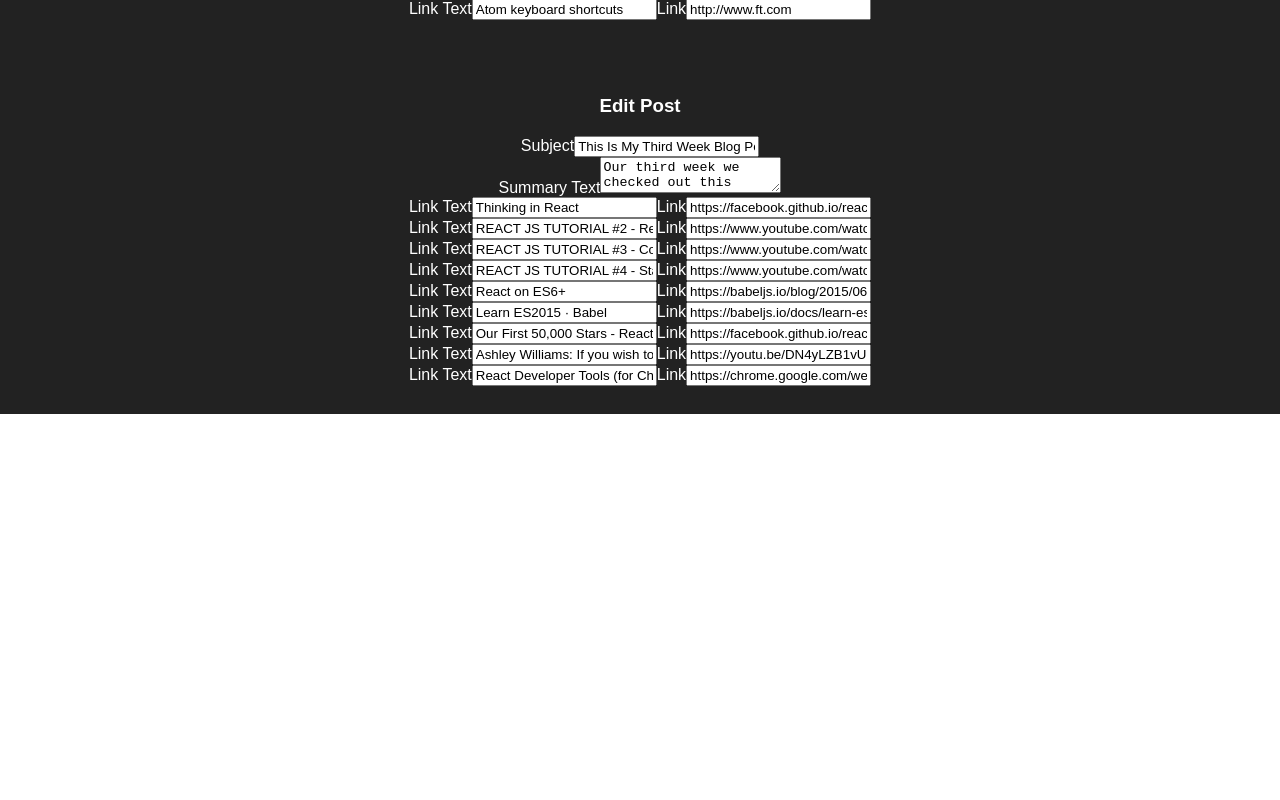
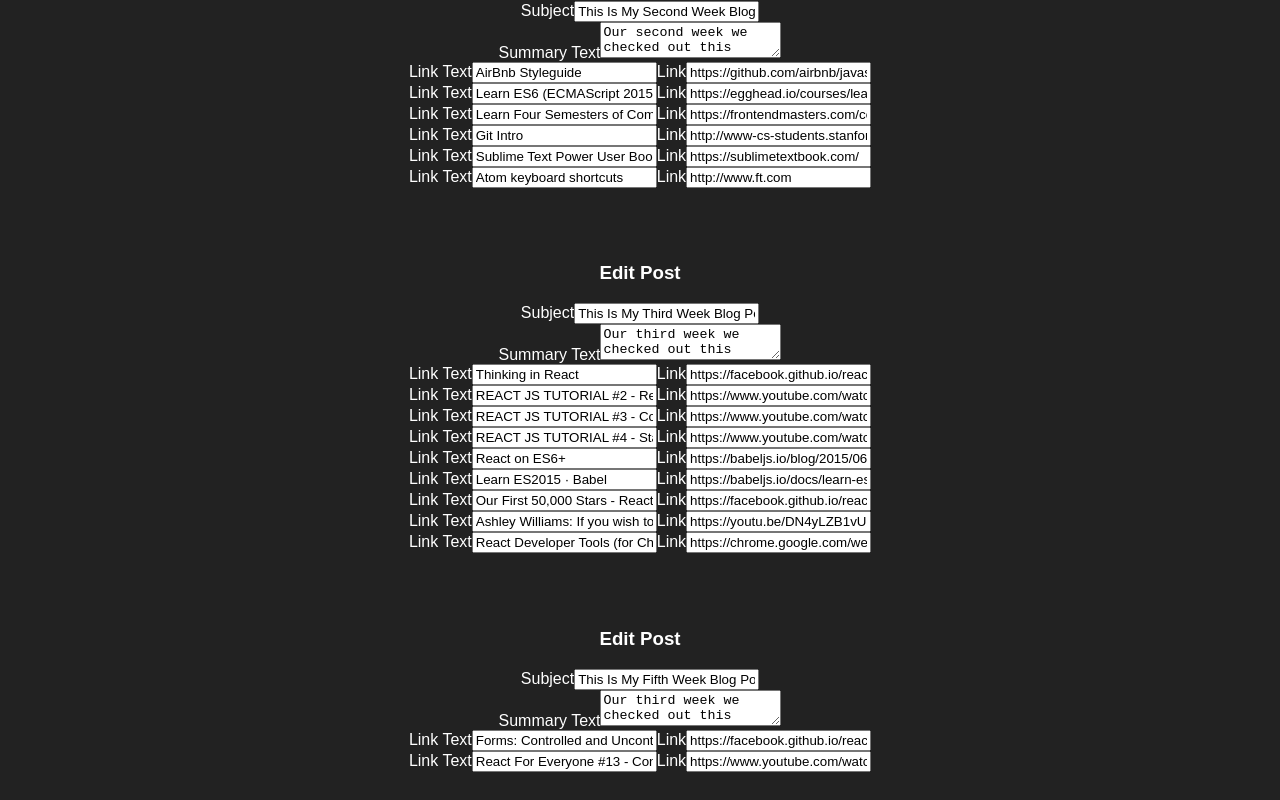
Before and after one commit to nilesmc/react_blog, a React (Create React App) app: page / in a window 1280 px wide. Shown: the part 1559-2359 px from the top of the page. Before the commit the page ends 1973 px from the top, so only its background shows below. Built offline with nearby package versions, Linux system fonts and the light colour scheme.

Commit message:
updated resources list for current week

```diff
--- a/src/App.js
+++ b/src/App.js
@@ -126,6 +126,21 @@
               link: 'https://chrome.google.com/webstore/detail/react-developer-tools/fmkadmapgofadopljbjfkapdkoienihi',
             }
           ]
+        },
+        {
+          subject: 'This Is My Fifth Week Blog Post',
+          text: 'Our third week we checked out this material',
+          links: [
+            {
+              link_text: 'Forms: Controlled and Uncontrolled Inputs',
+              link: 'https://facebook.github.io/react/docs/forms.html#uncontrolled-components',
+            },
+            {
+              link_text: 'React For Everyone #13 - Controlled Inputs',
+              link: 'https://www.youtube.com/watch?v=BvtQMxekmH0',
+            },
+
+          ]
         }
       ]
     }
```
